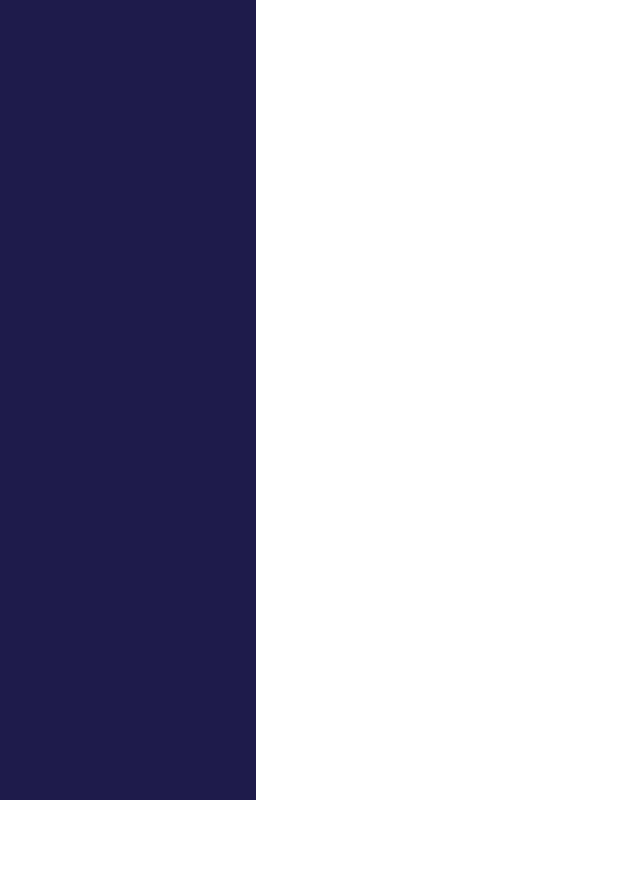
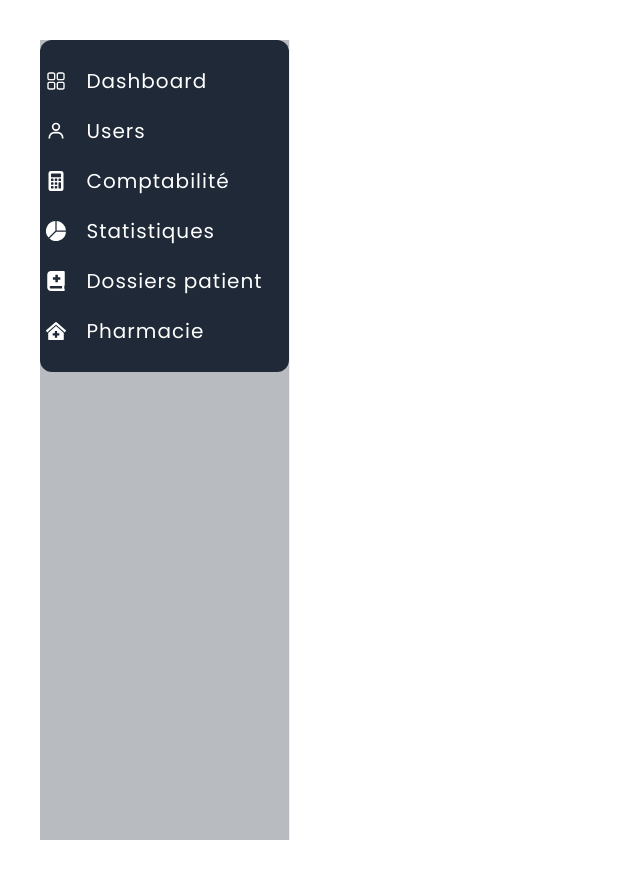
Before and after one commit to EZZAHIRTAHA/Mern-Stack-Doctor-Appointment-System, a React (Vite) app in the folder client/: page / in a window 1280 px wide. Shown: the whole page, without its empty margins (0-640 px from the left). Before the commit the page ends 800 px from the top, so only its background shows below. Built offline with nearby package versions, Linux system fonts and the light colour scheme.

Commit message:
Feat: Sidebar

```diff
--- a/client/src/assets/icons.js
+++ b/client/src/assets/icons.js
@@ -1,8 +1,25 @@
 import { FaRegUser } from "react-icons/fa";
+import { BiShow, BiHide } from "react-icons/bi";
+import { AiOutlineShoppingCart, AiOutlineMenu } from 'react-icons/ai';
+import { BsCalculatorFill, BsFillPieChartFill } from 'react-icons/bs';
+import { FaHandHoldingMedical, FaBookMedical, FaClinicMedical } from 'react-icons/fa';
+import {FaHospitalUser} from 'react-icons/fa6';
+import {GrClose} from 'react-icons/gr';
+import { RxDashboard } from 'react-icons/rx';
 
-import { BiShow, BiHide } from "react-icons/bi";
+
 
 
 export const User = FaRegUser
 export const Show = BiShow
 export const Hide = BiHide
+export const ShoppingCartIcon = AiOutlineShoppingCart;
+export const CalculatorIcon = BsCalculatorFill;
+export const PieChartIcon = BsFillPieChartFill;
+export const MedicalIcon = FaHandHoldingMedical;
+export const MedicalFolder = FaBookMedical;
+export const Pharmacie = FaClinicMedical;
+export const Admission = FaHospitalUser;
+export const MenuBar = AiOutlineMenu;
+export const Close = GrClose;
+export const DashboardIcon = RxDashboard;
--- a/client/src/pages/Home.jsx
+++ b/client/src/pages/Home.jsx
@@ -1,17 +1,60 @@
-import {} from 'react'
-import toast from 'react-hot-toast';
+import { Sidebar, Menu, MenuItem, SubMenu } from 'react-pro-sidebar';
 import { Link } from 'react-router-dom';
+import {
+  DashboardIcon, ShoppingCartIcon, CalculatorIcon, PieChartIcon, MedicalFolder, Pharmacie
+} from '../assets/icons';
+import { BiUser } from 'react-icons/bi';
 
-const Home = () => {
-
-
+const Dashboard = () => {
+  const menuItem = [
+    {
+      path: "/",
+      name: "Dashboard",
+      icon: <DashboardIcon />,
+    },
+    {
+      path: "/users",
+      name: "Users",
+      icon: <BiUser />,
+    },
+    {
+      path: "/comptabilite",
+      name: "Comptabilité",
+      icon: <CalculatorIcon />,
+    },
+    {
+      path: "/statistiques",
+      name: "Statistiques",
+      icon: <PieChartIcon />,
+    },
+    {
+      path: "/dossiers_patient",
+      name: "Dossiers patient",
+      icon: <MedicalFolder />,
+    },
+    {
+      path: "/pharmacie",
+      name: "Pharmacie",
+      icon: <Pharmacie />,
+    },
+  ];
 
   return (
-    <div className='h-screen flex justify-start w-[20%]  bg-indigo-950  text-indigo-500'>
-      <div className="flex justify-start gap-5 text-center  flex-col">
-      </div>
-    </div>
-  )
+    <Sidebar className=' flex h-screen w-full m-10 bg-gray-800 text-white justify-center items-center'>
+      <Menu className='flex p-4 rounded-xl bg-gray-800 w-full  justify-center items-center'>
+        {menuItem.map((item, index) => (
+          <Link to={item.path} className='flex text-xl w-full justify-center items-center' key={index}>
+              <span>
+                {item.icon}
+                </span>
+            <MenuItem className='w-full'>
+              {item.name}
+              </MenuItem>
+          </Link>
+        ))}
+      </Menu>
+    </Sidebar>
+  );
 }
 
-export default Home
+export default Dashboard;
```
